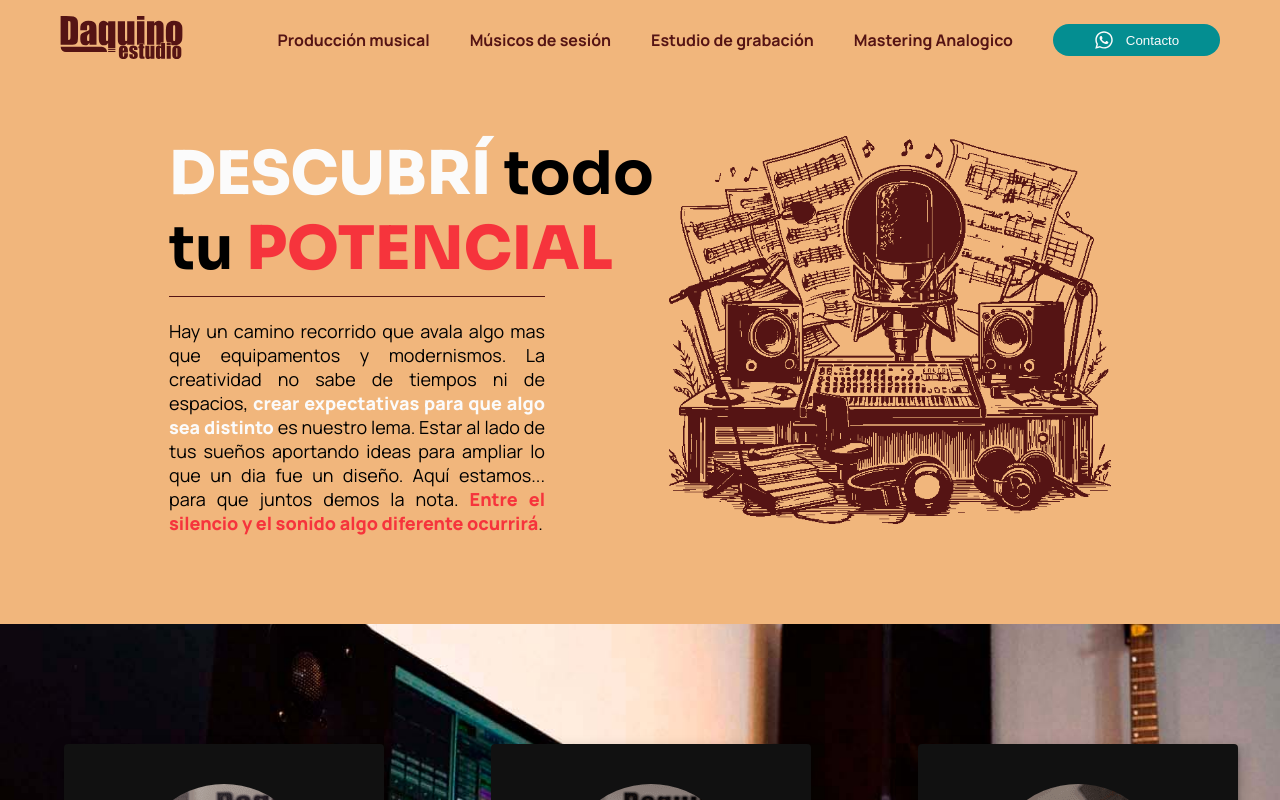
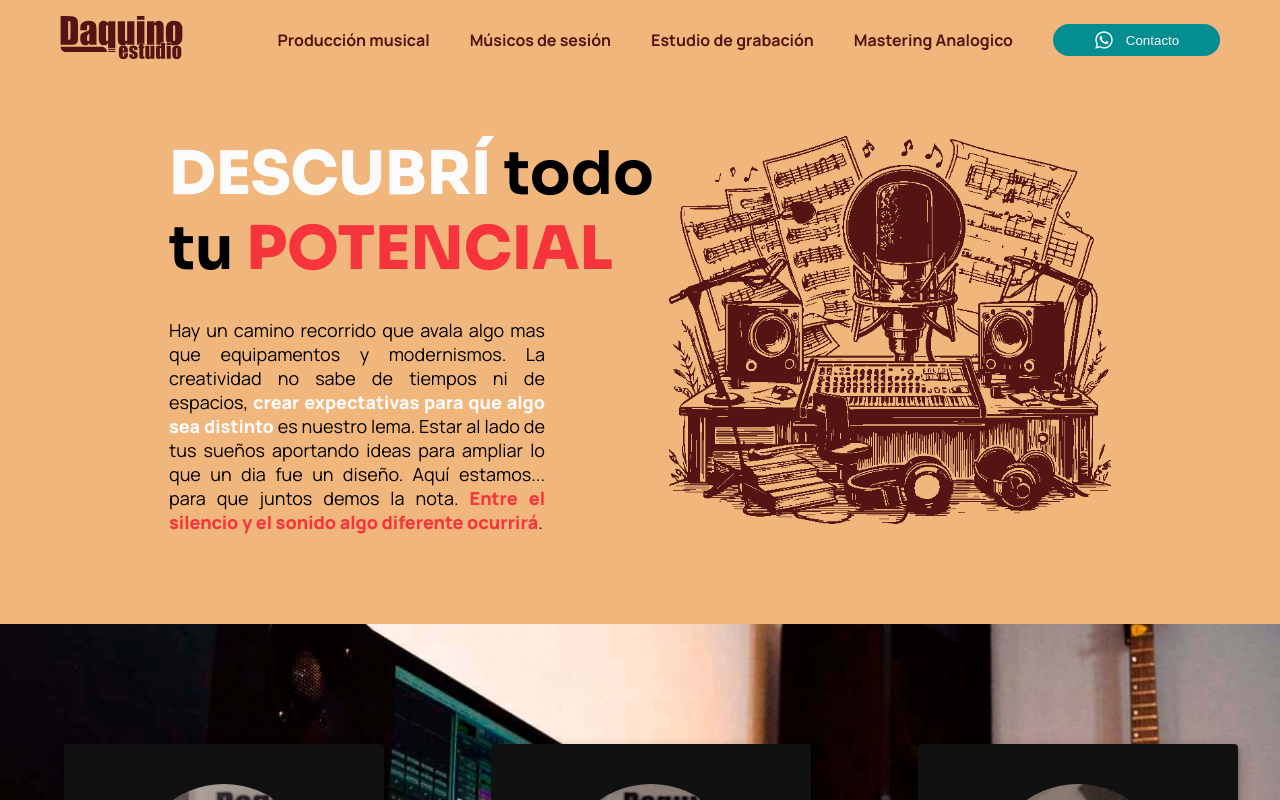
Before and after one commit to MarcosLabra/daquino-estudio, a Next.js app: page / in a window 1280 px wide. Shown: the top 800 px of the page. Built offline with nearby package versions, Linux system fonts and the light colour scheme.

Commit message:
quito linea de cover

```diff
--- a/src/app/layout.js
+++ b/src/app/layout.js
@@ -5,7 +5,7 @@ import Head from 'next/head'
 
 
 export const metadata = {
-  title: 'Daquino Estudio',
+  title: 'Daquino Estudio - Estudio de Grabación y Producción Musical en Mar del Plata',
   description: 'Descubri todo tu potencial en nuestro estudio, en donde el proceso creativo es tan importante como el producto final',
 }
 
--- a/src/app/ui/cover/cover.module.scss
+++ b/src/app/ui/cover/cover.module.scss
@@ -23,7 +23,6 @@
 
     p {
       text-align: center;
-      border-top: 1px solid $oak;
       padding-top: 22px;
       width: 230px;
       font-size: 18px;
@@ -125,6 +124,7 @@
 
 @media screen and (min-width: 1600px) {
   .cover {
+    height: 90.5vh;
     .heroImageTablet {
       display: block;
       position: relative;
```
